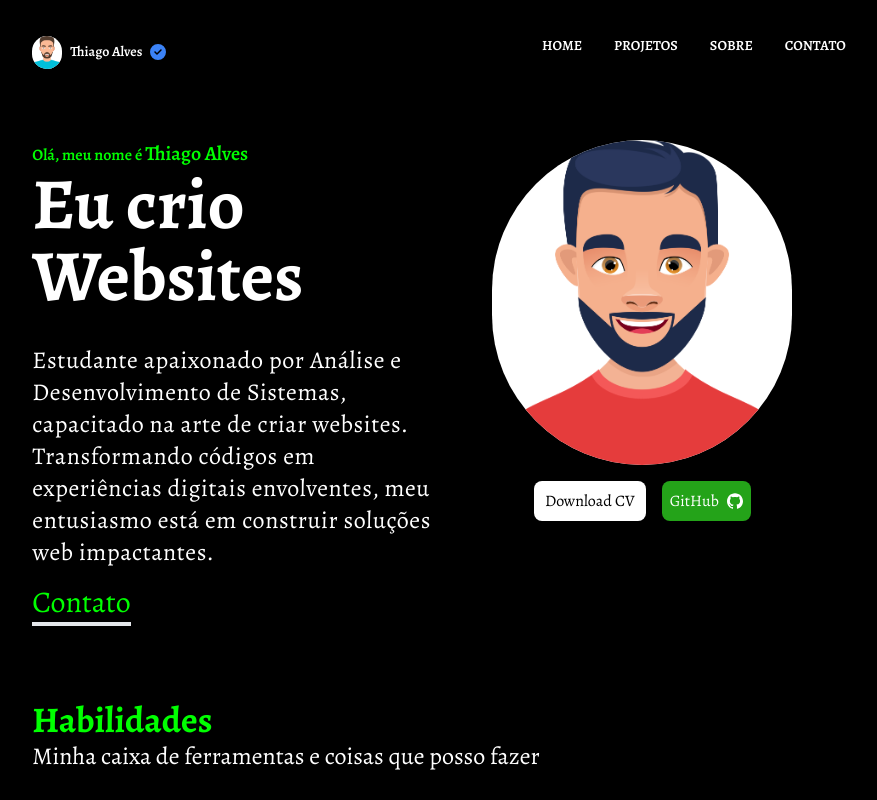
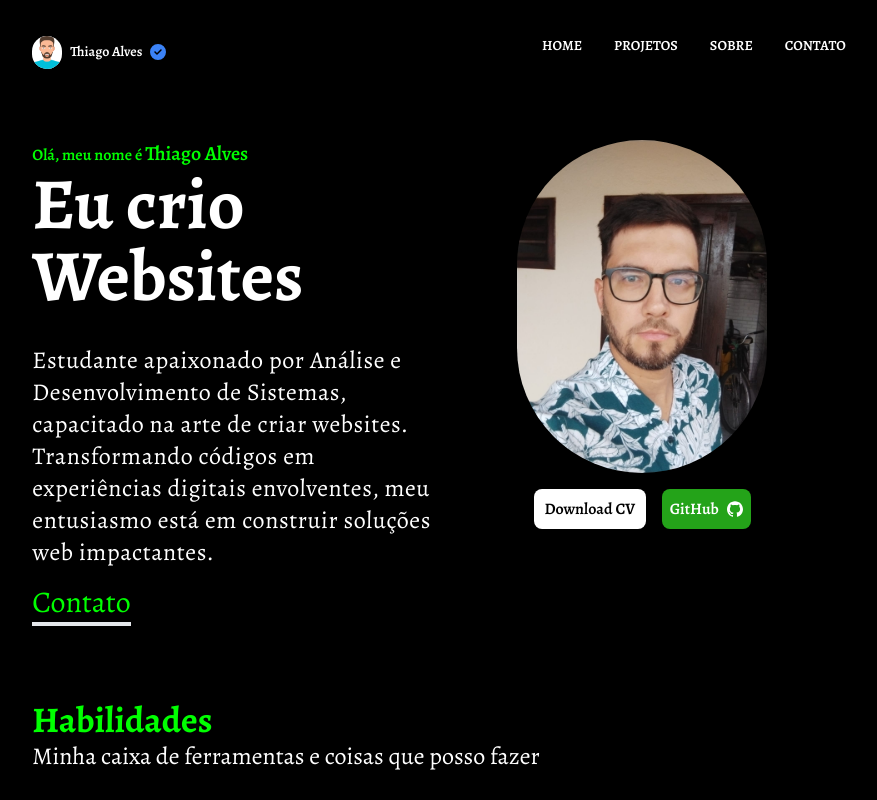
Before and after one commit to Thiago87dev/portifolio, a Next.js app: page / in a window 1280 px wide. Shown: the top 800 px of the page, without its empty margins (201-1078 px from the left). Built offline with nearby package versions, Linux system fonts and the light colour scheme.

Commit message:
my picture

```diff
--- a/src/pages/index.tsx
+++ b/src/pages/index.tsx
@@ -7,7 +7,7 @@ import { useAnimation, useInView, motion } from "framer-motion";
 import { FaArrowRightLong } from "react-icons/fa6";
 import Link from "next/link";
 import Image from "next/image";
-import foto2 from "@/assets/img/foto2.png";
+import foto2 from "@/assets/img/foto2.jpeg";
 import { SiGithub } from "react-icons/si";
 
 const alegreya = Alegreya({ subsets: ["latin"] });
@@ -81,11 +81,11 @@ export default function Home() {
             className="bg-colorWhite rounded-full"
             alt="foto 2"
             src={foto2}
-            width={300}
+            width={250}
           />
           <div className="flex flex-col md:flex-row gap-4">
             <button
-              className="bg-colorWhite rounded-lg p-2 w-60 md:w-28"
+              className="bg-colorWhite rounded-lg p-2 w-60 md:w-28 font-semibold hover:scale-90"
               type="button"
               onClick={handleClick}
             >
@@ -93,7 +93,7 @@ export default function Home() {
             </button>
             <Link
               target="_blank"
-              className="flex  items-center justify-center text-colorWhite bg-colorThird gap-2 rounded-lg p-2"
+              className="flex  items-center justify-center text-colorWhite bg-colorThird gap-2 font-semibold rounded-lg p-2 hover:scale-90"
               href="https://github.com/Thiago87dev"
             >
               GitHub <SiGithub />
--- a/src/pages/projects.tsx
+++ b/src/pages/projects.tsx
@@ -9,7 +9,7 @@ import {
 const projects = () => {
   return (
     <div>
-      <p className="text-colorPrimary ">Work</p>
+      <p className="text-colorPrimary text-base font-semibold ">Projetos</p>
       <h1 className="text-colorWhite text-3xl font-bold mb-16">
         Uma seleção de projetos{" "}
         <span className="text-colorPrimary">responsivos</span> que eu criei onde
```
Also changed, not shown: src/assets/img/foto2.jpeg (added).
